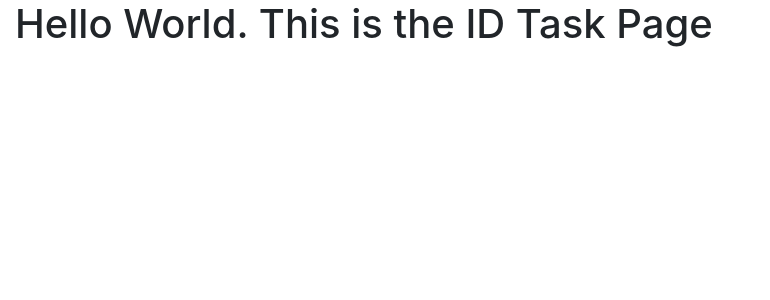
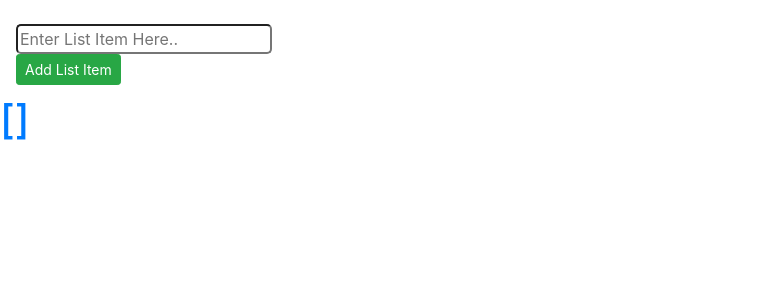
Before and after one commit to michaeldilulo/Master-of-Tasks, a Vue app in the folder client/: page /tasks/1 in a window 1280 px wide. Shown: the top 300 px of the page, without its empty margins (0-770 px from the left). Built offline with nearby package versions, Linux system fonts and the light colour scheme.

Commit message:
Setup for Create List within Tasks. Points to Task

```diff
--- a/client/src/components/Navbar.vue
+++ b/client/src/components/Navbar.vue
@@ -12,7 +12,7 @@
     </div>
     <div class="container-fluid">
       <div class="row">
-        <div class="col-md-2 mt-3">
+        <div class="col-md-3 mt-3">
           <form @submit.prevent="addTask" class="bg-dark p-3 task-form">
             <h3 class="d-flex justify-content-center text-light mb-3">
               Enter Task Name
--- /dev/null
+++ b/client/src/components/SingleTaskNavbar.vue
@@ -0,0 +1,31 @@
+<template>
+  <div class="single-task-navbar">
+    <div class="container-fluid">
+      <div class="row">
+        <div class="col-md-3 p-0 d-flex justify-content-center">
+          <nav class="navbar navbar-expand-lg navbar-light bg-transparent">
+            <form>
+              <input
+                type="text"
+                class="mr-2 mt-3"
+                placeholder="Enter List Item Here.."
+              />
+              <button class="btn btn-success btn-sm" type="submit">
+                Add List Item
+              </button>
+            </form>
+          </nav>
+        </div>
+      </div>
+    </div>
+  </div>
+</template>
+
+<script>
+export default {
+  name: "single-task-navbar",
+};
+</script>
+
+<style>
+</style>
--- a/client/src/views/SingleTask.vue
+++ b/client/src/views/SingleTask.vue
@@ -1,18 +1,22 @@
 <template>
   <div class="single-task">
-    <div class="container-fluid">
-      <div class="row">
-        <div class="col-md-12">
-          <h1>Hello World. This is the ID Task Page</h1>
-        </div>
-      </div>
-    </div>
+    <SingleTaskNavbar />
+    <h1 class="text-primary">{{ task }}</h1>
   </div>
 </template>
 
 <script>
+import SingleTaskNavbar from "@/components/SingleTaskNavbar.vue";
 export default {
   name: "single-task",
+  computed: {
+    task() {
+      return this.$store.state.task;
+    },
+  },
+  components: {
+    SingleTaskNavbar,
+  },
 };
 </script>
 
```
